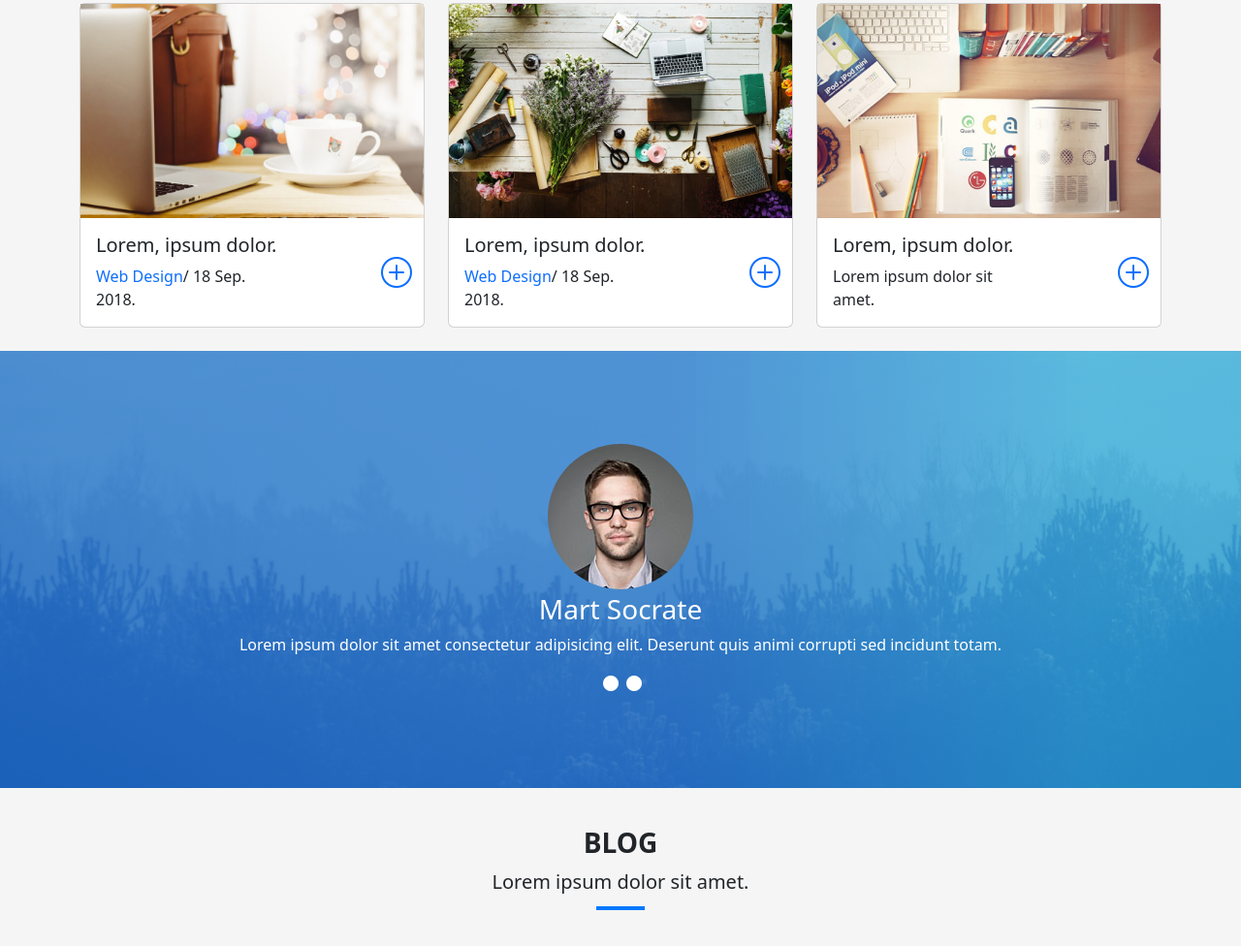
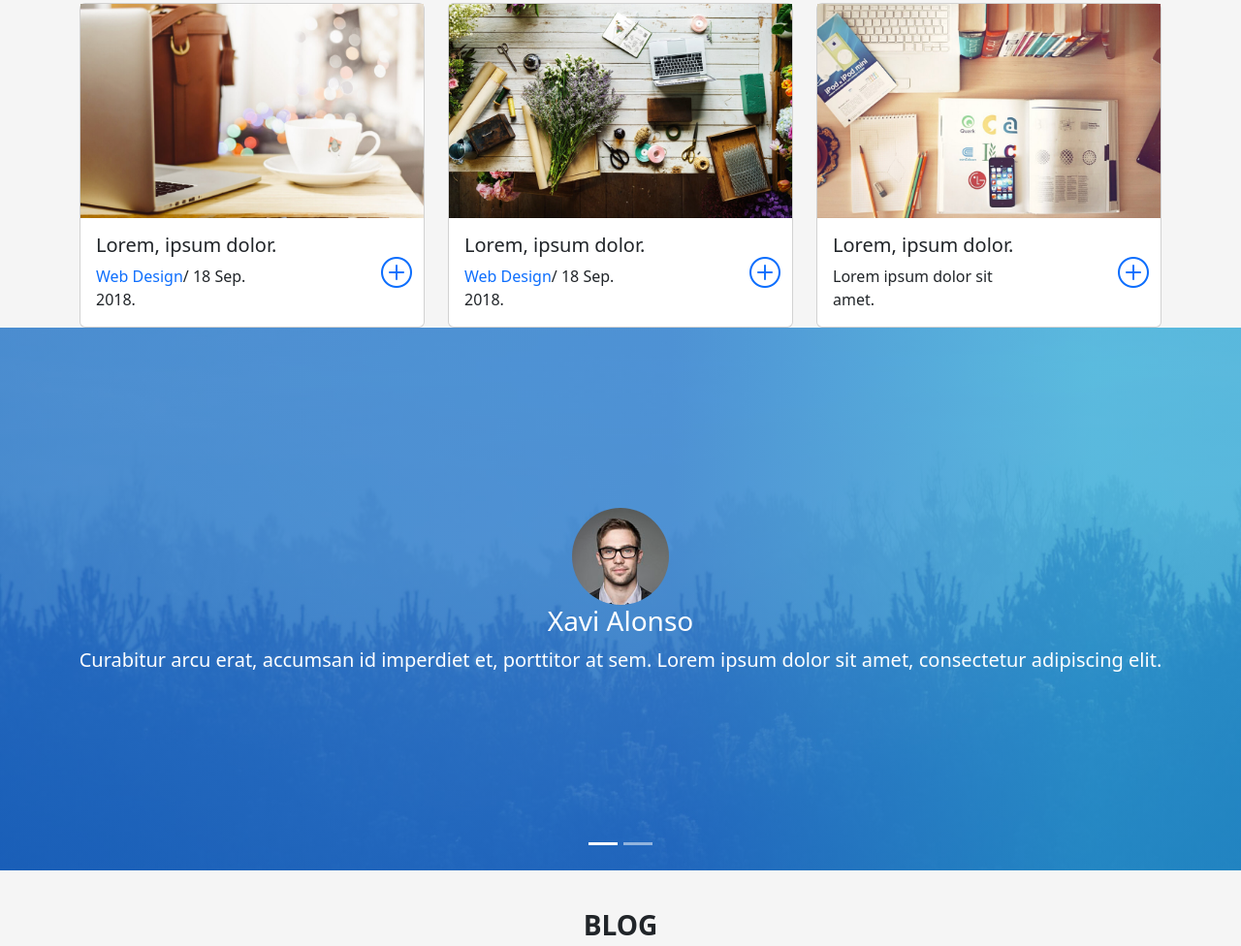
Before and after one commit to anasamer97/devfolio, a plain HTML site: page index.html in a window 1280 px wide. Shown: the part 3180-4156 px from the top of the page at 97% size. Drawn offline with nearby package versions, Linux system fonts and the light colour scheme.

Commit message:
Add carousal

```diff
--- a/index.html
+++ b/index.html
@@ -529,18 +529,38 @@
 
     <!-- Carousal Section -->
 
-    <div class="carousal-section mt-4 text-white p-5">
-        <div class="container p-5 text-center">
-            <img src="images/testimonial-2.jpg" alt="Person">
-            <h3 class="mt-1">Mart Socrate</h3>
-            <p>Lorem ipsum dolor sit amet consectetur adipisicing elit. Deserunt quis animi corrupti sed incidunt totam.
-            </p>
+    <div id="carouselExampleIndicators" class="carousel slide carousal-section align-items-center d-flex">
+        <div class="carousel-indicators">
+            <button type="button" data-bs-target="#carouselExampleIndicators" data-bs-slide-to="0" class="active"
+                aria-current="true" aria-label="Slide 1"></button>
+            <button type="button" data-bs-target="#carouselExampleIndicators" data-bs-slide-to="1"
+                aria-label="Slide 2"></button>
+        </div>
+        <div class="carousel-inner">
+            <div class="carousel-item active text-white">
+                <img src="images/testimonial-2.jpg" class="d-block mx-auto" alt="...">
 
-            <div>
-                <i class="bi bi-circle-fill text-white mx-1"></i>
-                <i class="bi bi-circle-fill text-white"></i>
+                <div class="paragraph-text text-center">
+                    <h3>Xavi Alonso</h3>
+                    <p class="lead">
+                        Curabitur arcu erat, accumsan id imperdiet et, porttitor at sem. Lorem ipsum dolor sit amet,
+                        consectetur adipiscing elit.
+                    </p>
+                </div>
             </div>
+            <div class="carousel-item text-white">
+                <img src="images/testimonial-4.jpg" class="d-block mx-auto" alt="...">
+                <div class="paragraph-text text-center">
+                    <h3>Marta Socrate</h3>
+                    <p class="lead">
+                        Curabitur arcu erat, accumsan id imperdiet et, porttitor at sem. Lorem ipsum dolor sit amet,
+                        consectetur adipiscing elit.
+                    </p>
+                </div>
+            </div>
+
         </div>
+
     </div>
 
 
@@ -644,7 +664,7 @@
     <!-- Contact Section -->
 
     <div class="contact-section mt-5 p-5">
-        <div class="container-fluid p-2 bg-white text-black">
+        <div class="container p-2 bg-white text-black">
             <div class="contact-us-form p-3">
                 <div class="row">
                     <div class="col-6">
@@ -715,8 +735,6 @@
         </div>
     </div>
 
-
-
     <!-- Footer section -->
 
     <div class="footer shadow p-2  text-white">
@@ -728,11 +746,6 @@
             </div>
         </div>
     </div>
-
-
-
-
-
 
     <!-- JS Links -->
     <script src="js/bootstrap.bundle.min.js"></script>
--- a/stylings/style.css
+++ b/stylings/style.css
@@ -202,6 +202,15 @@ textarea {
 
 
 
+.carousal-section {
+    background-color: #f5f5f5;
+    height: 70vh;
+}
+
+.carousal-section img {
+    width: 100px;
+    border-radius: 50%;
+}
 
 @media screen and (max-width: 767px) {
 
```
